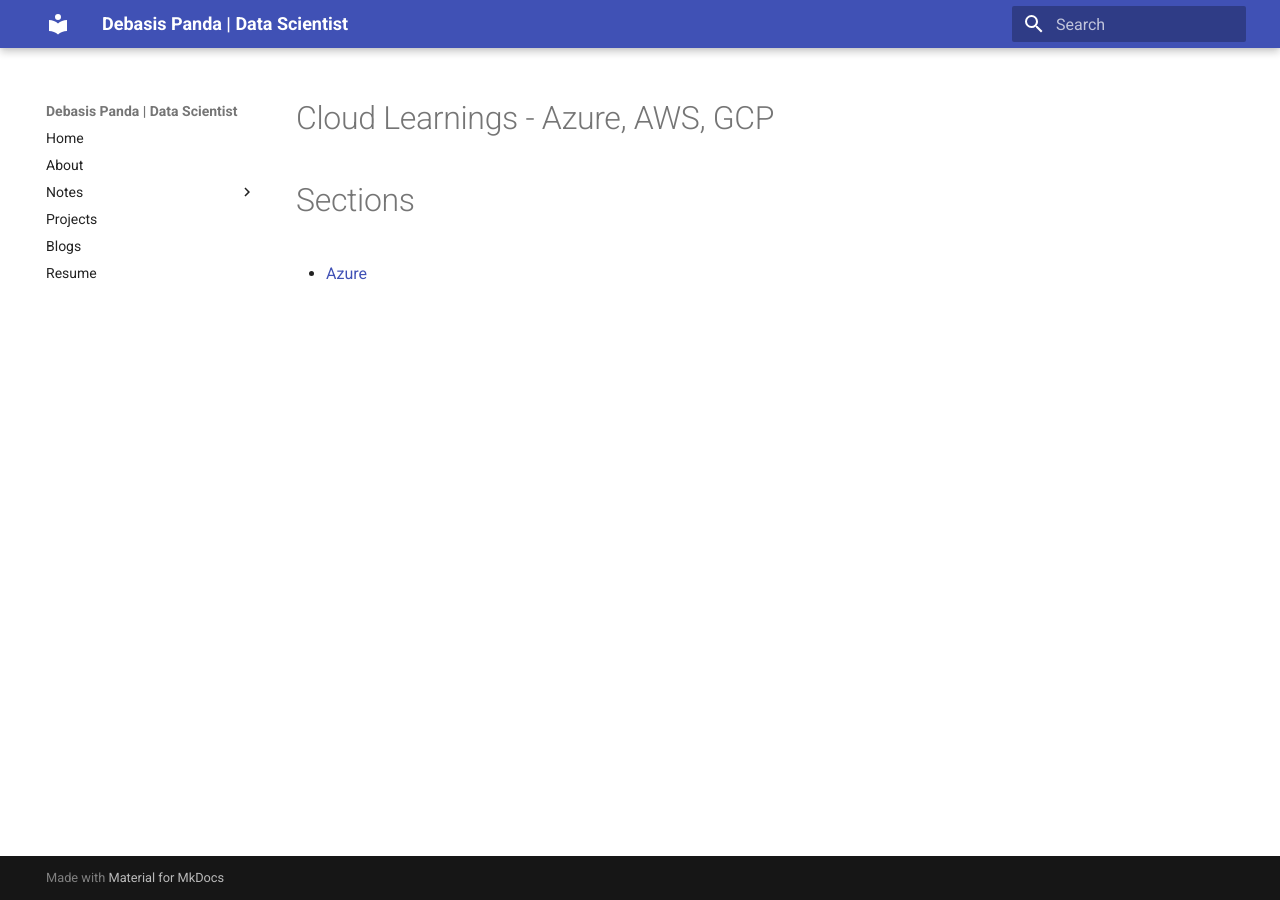
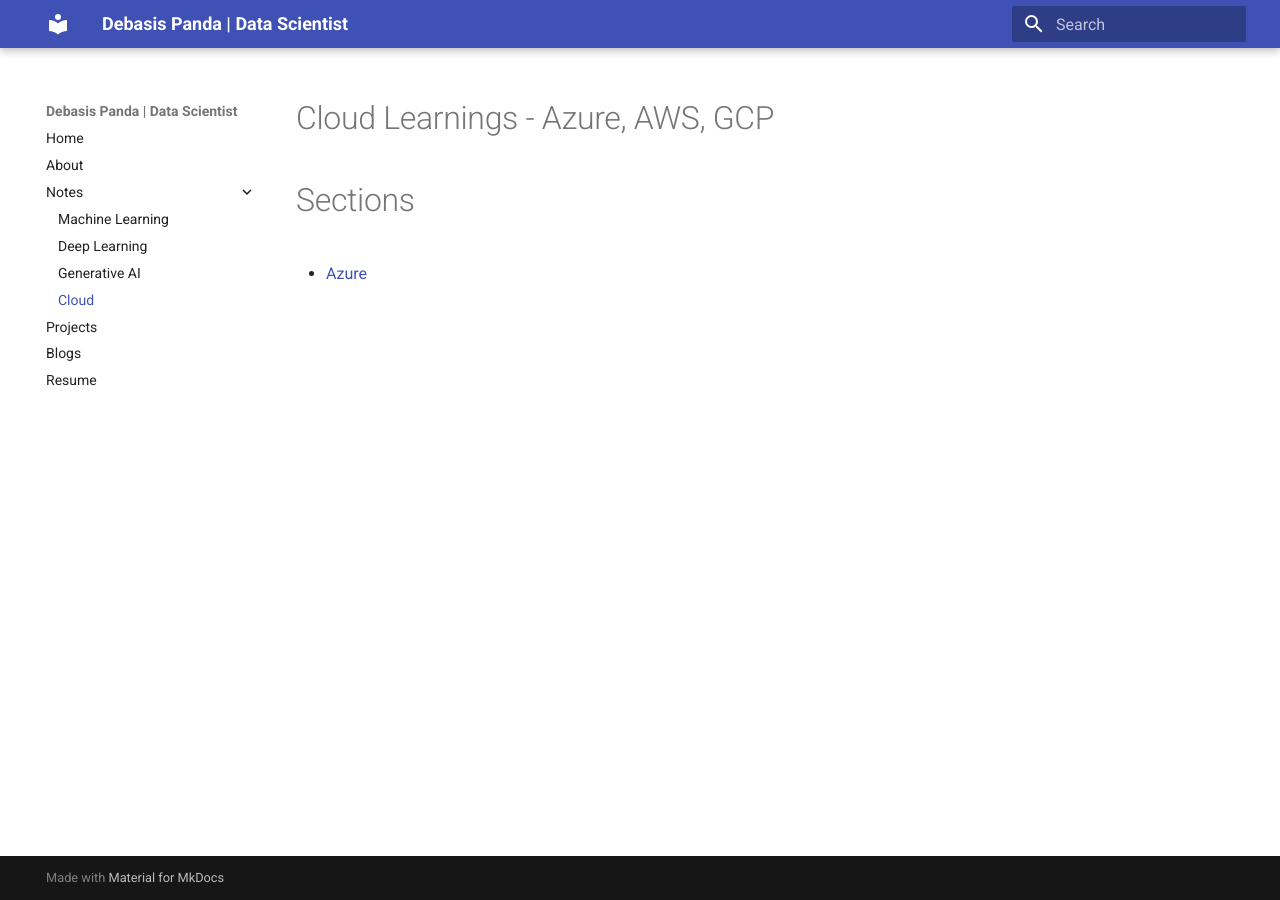
Before and after one commit to debasisp97/debasisp97.github.io, an MkDocs documentation site: the page built from docs/notes/Cloud/index.md, in a window 1280 px wide. Built offline with MkDocs 1.6.1 and Material for MkDocs 9.7.7, drawn with Linux system fonts in a browser that asks for light colours.

Commit message:
Update mkdocs.yml

```diff
--- a/mkdocs.yml
+++ b/mkdocs.yml
@@ -10,6 +10,7 @@ nav:
       - Machine Learning: notes/ML/index.md
       - Deep Learning: notes/DL/index.md
       - Generative AI: notes/GenAI/index.md
+      - Cloud : notes/Cloud/index.md
   - Projects: projects/index.md
   - Blogs: blogs/index.md
   - Resume: resume.md
```
